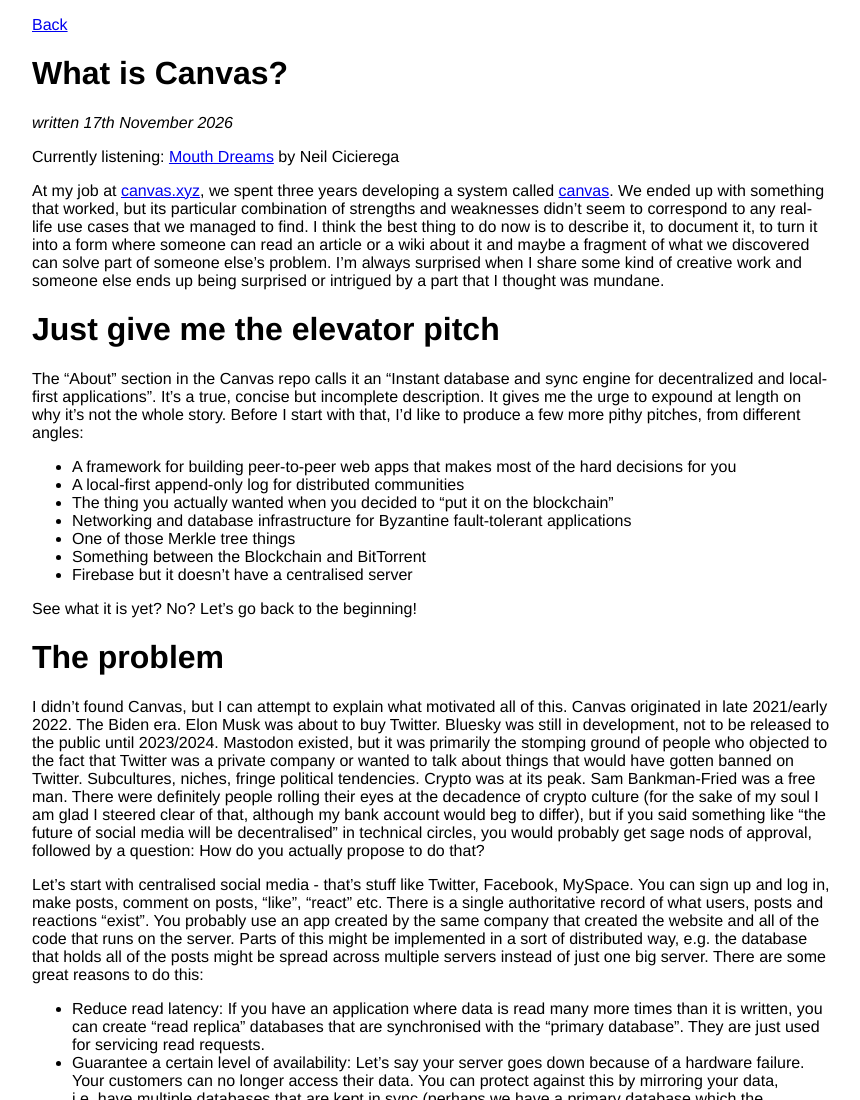
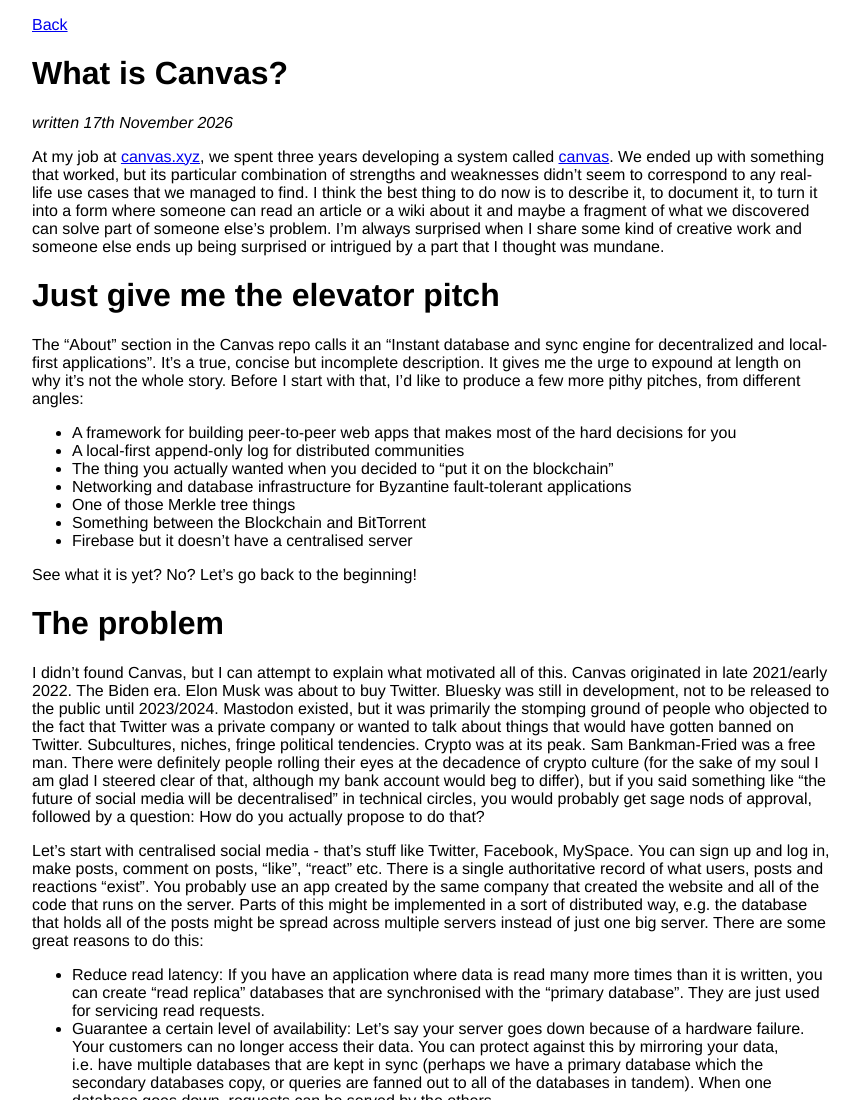
Before and after one commit to rjwebb/rjwebb.github.io, a plain HTML site: page thoughts/2026-11-17.html in a window 1280 px wide. Shown: the top 1100 px of the page, without its empty margins (208-1068 px from the left). Drawn offline with Linux system fonts and the light colour scheme.

Commit message:
remove music

```diff
--- a/thoughts/2026-11-17.html
+++ b/thoughts/2026-11-17.html
@@ -6,15 +6,15 @@
   <title>What is Canvas? | bobwebb.org</title>
   <!-- social meta -->
   <link rel="canonical" href="https://bobwebb.org/thoughts/2026-11-17.html" />
-  <meta name="description" content="Currently listening: Mouth Dreams by Neil Cicierega" />
+  <meta name="description" content="At my job at canvas.xyz, we spent three years developing a system called canvas. We ended up with something that worked, but its particular combination of strengths and weaknesses didn’t seem to…" />
   <meta property="og:type" content="article" />
   <meta property="og:site_name" content="bobwebb.org" />
   <meta property="og:title" content="What is Canvas?" />
-  <meta property="og:description" content="Currently listening: Mouth Dreams by Neil Cicierega" />
+  <meta property="og:description" content="At my job at canvas.xyz, we spent three years developing a system called canvas. We ended up with something that worked, but its particular combination of strengths and weaknesses didn’t seem to…" />
   <meta property="og:url" content="https://bobwebb.org/thoughts/2026-11-17.html" />
   <meta name="twitter:card" content="summary" />
   <meta name="twitter:title" content="What is Canvas?" />
-  <meta name="twitter:description" content="Currently listening: Mouth Dreams by Neil Cicierega" />
+  <meta name="twitter:description" content="At my job at canvas.xyz, we spent three years developing a system called canvas. We ended up with something that worked, but its particular combination of strengths and weaknesses didn’t seem to…" />
   <!-- /social meta -->
   <link rel="stylesheet" type="text/css" href="../style/style.css" />
 </head>
@@ -24,9 +24,6 @@
   <h1>What is Canvas?</h1>
   <em>written 17th November 2026</em>
 
-  <p>Currently listening: <a
-  href="https://en.wikipedia.org/wiki/Mouth_Dreams">Mouth Dreams</a> by
-  Neil Cicierega</p>
   <p>At my job at <a href="https://canvas.xyz/">canvas.xyz</a>, we spent
   three years developing a system called <a
   href="https://github.com/canvasxyz/canvas">canvas</a>. We ended up with
```
Also changed, not shown: 1 other file.
